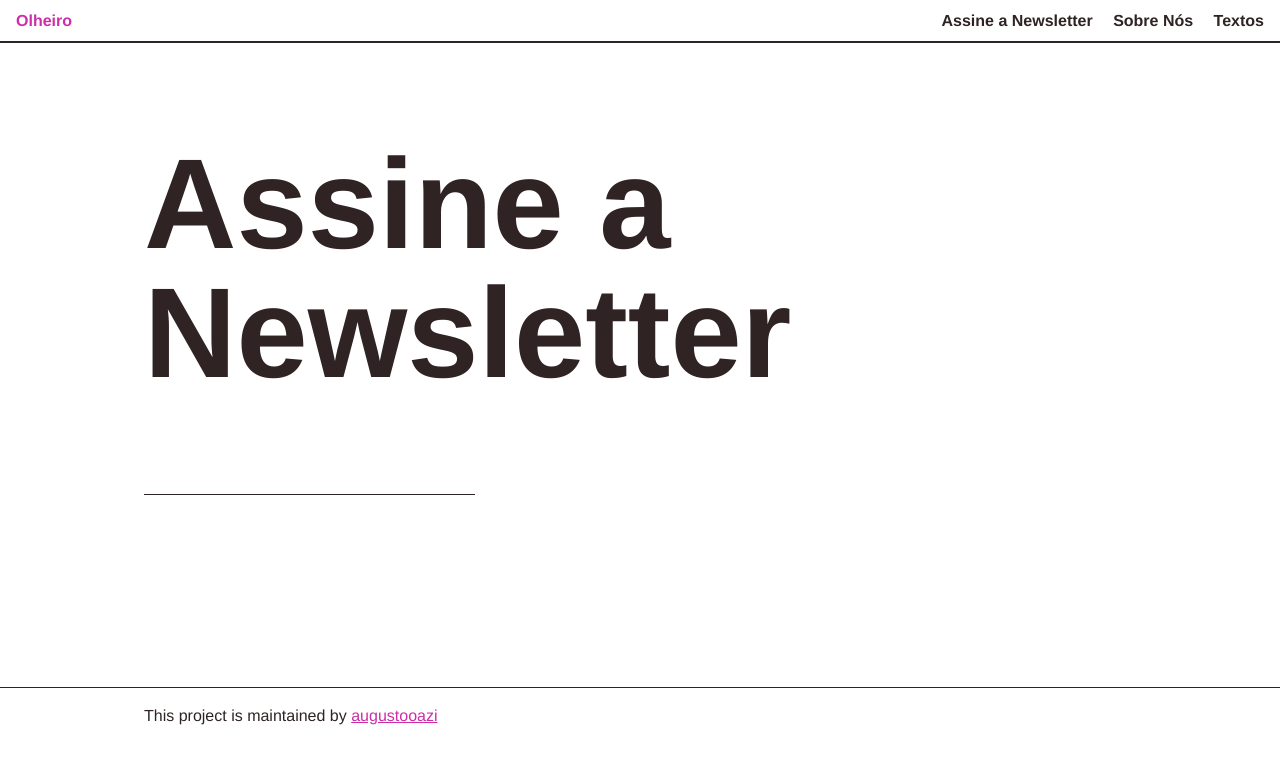
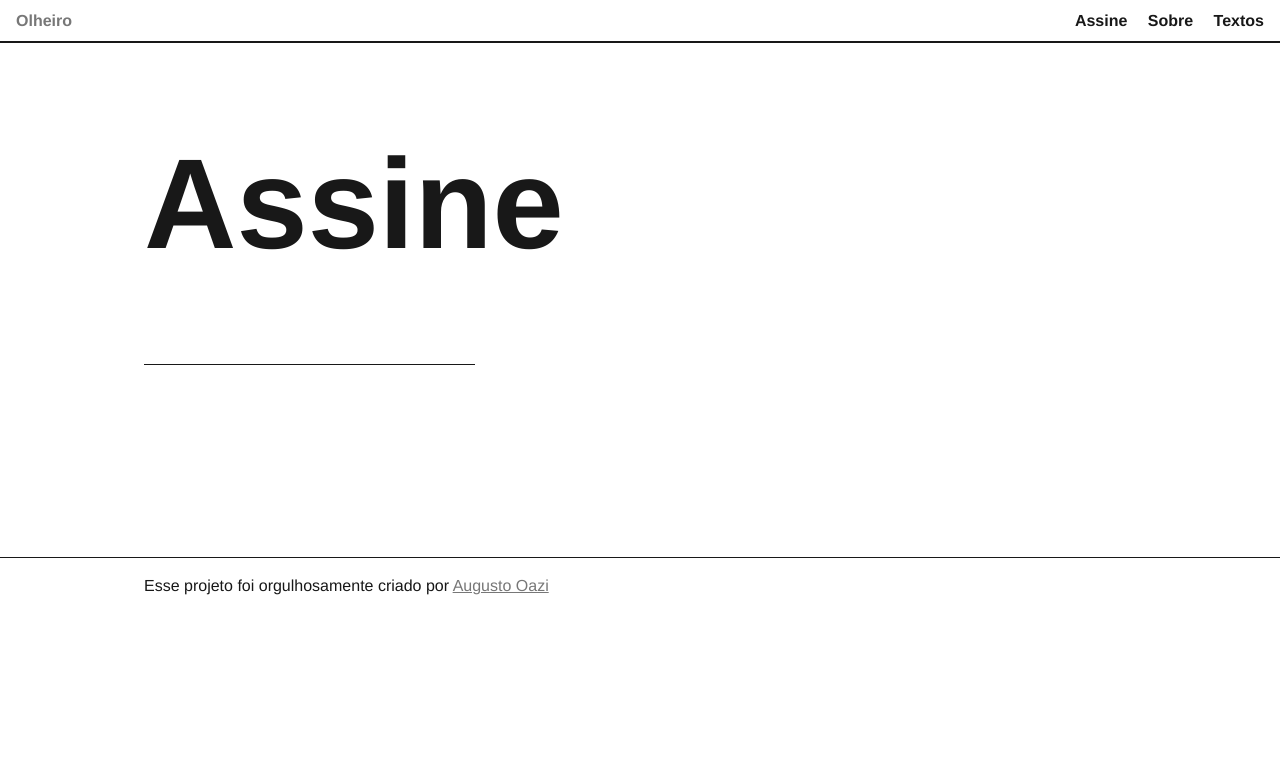
Before and after one commit to augustooazi/site_olheiro, a Jekyll site: the page built from newsletter.md, in a window 1280 px wide. Shown: the top 764 px of the page. Built offline with Jekyll 4.4.1, drawn with Linux system fonts in a browser that asks for light colours.

Commit message:
22 feb 14:35

```diff
--- a/_config.yml
+++ b/_config.yml
@@ -18,7 +18,7 @@ description: A sua newsletter sobre futebol.
 baseurl: /olheiro # the subpath of your site, e.g. /blog
 url: "" # the base hostname & protocol for your site, e.g. http://example.com
 github_repo: olheiro # the GitHub repo name for your project
-github_username: augustooazi
+project_owner: Augusto Oazi
 
 # Optional social link, you can choose from the following options:
 # twitter (default), instagram, medium, or dribbble
@@ -27,7 +27,7 @@ social_username: jekyllrb
 
 # Set theme color here
 # Choose from: black (default), blue, gray, magenta, orange, red, white, and yellow.
-theme_color: magenta
+theme_color: gray
 
 # Build settings
 markdown: kramdown
--- a/_includes/footer.html
+++ b/_includes/footer.html
@@ -1,5 +1,5 @@
 <div class="border-top-thin clearfix mt-2 mt-lg-4">
   <div class="container mx-auto px-2">
-    <p class="col-8 sm-width-full left py-2 mb-0">This project is maintained by <a class="text-accent" href="https://github.com/{{ site.github_username }}">{{ site.github_username }}</a></p>
+    <p class="col-8 sm-width-full left py-2 mb-0">Esse projeto foi orgulhosamente criado por <a class="text-accent" href="https://augustooazi.github.io/mysite/">{{ site.project_owner }}</a></p>
   </div>
 </div>
--- a/newsletter.md
+++ b/newsletter.md
@@ -1,5 +1,5 @@
 ---
 layout: page
-title: Assine a Newsletter
-permalink: /newsletter/
+title: Assine
+permalink: /assine/
 ---
--- a/sobre.md
+++ b/sobre.md
@@ -1,6 +1,6 @@
 ---
 layout: page
-title: Sobre Nós
+title: Sobre
 permalink: /sobre/
 ---
 
```
Also changed, not shown: thumbnail.png (deleted), 11 other files.
